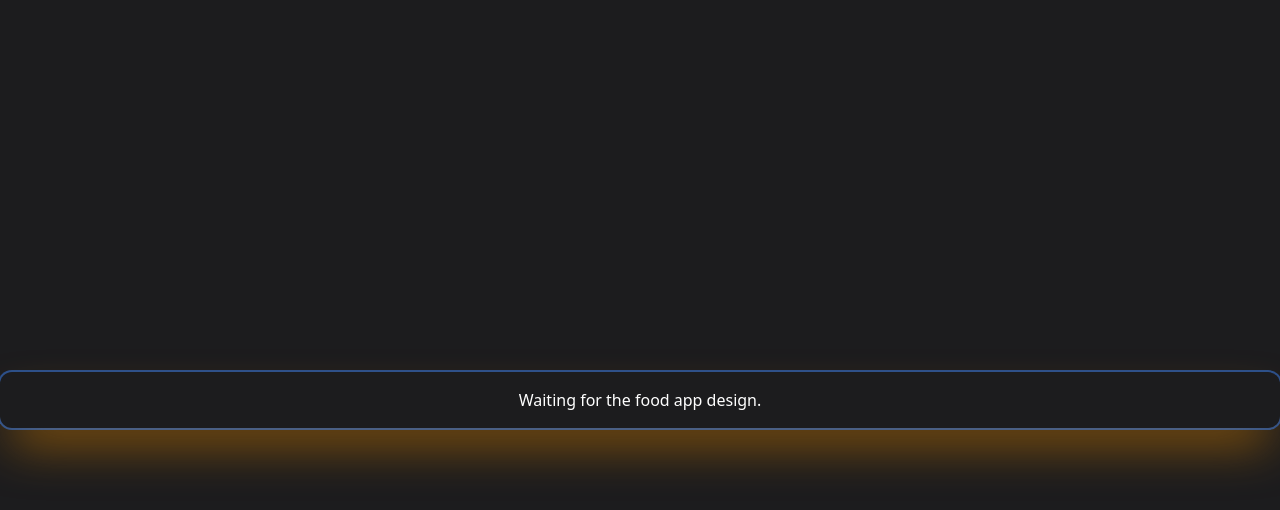
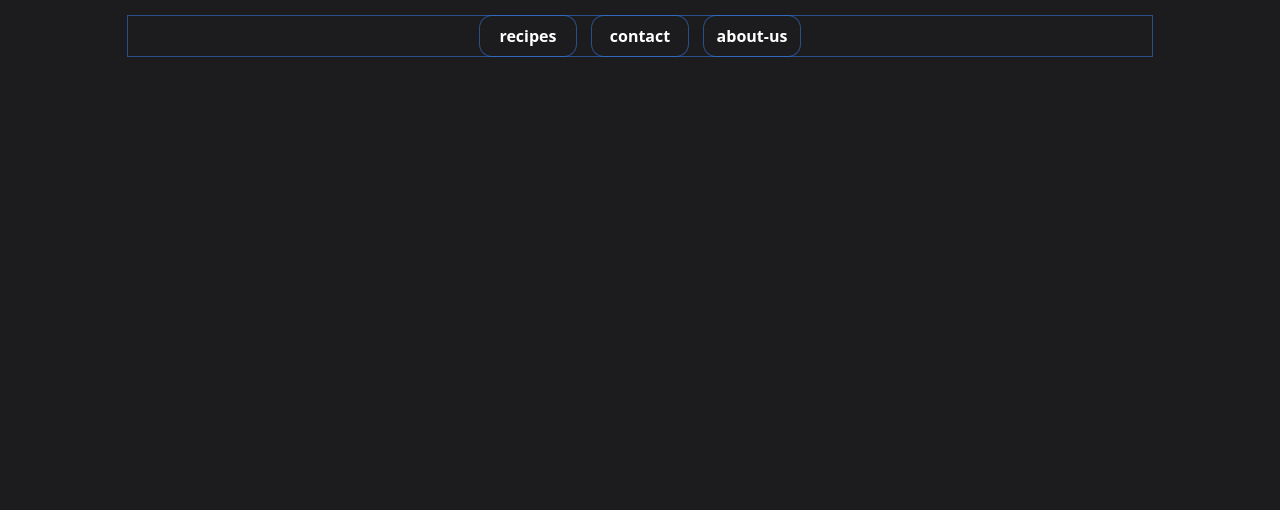
Before and after one commit to dOx144/daily-react, a React (Vite) app in the folder client/: page /food in a window 1280 px wide. Shown: the top 510 px of the page. Built offline with nearby package versions, Linux system fonts and the light colour scheme.

Commit message:
added vercel.json file.

```diff
--- /dev/null
+++ b/client/src/components/blogs/FoodNav.jsx
@@ -0,0 +1,25 @@
+const FoodNav = () => {
+
+  const foodNavs = [
+    {text:'recipes',
+     link:'/food/recipes'
+    },
+    {text:'contact',
+      link:'/food/contact'
+    },
+    {text:'about-us',
+      link:'/food/about-us'
+    }]
+
+  return (
+    <ul className="flex ring-1 items-center justify-center gap-4 w-full max-w-screen-lg mx-auto">
+    {foodNavs.map((el,i)=>(
+      <li key={el + i} className="font-semibold p-2 ring-1 rounded-xl w-full max-w-24">
+      {el.text}
+     </li>
+    ))}
+  </ul>
+  );
+}
+
+export default FoodNav;
--- a/client/src/pages/Food.jsx
+++ b/client/src/pages/Food.jsx
@@ -1,8 +1,10 @@
+import FoodNav from "../components/blogs/FoodNav";
+
 const Food = () => {
   return (
 
-    <div className="text-white w-full max-w-screen-2xl mx-auto text-center  flex min-h-screen justify-center items-center">
-     <h2 className="ring-2 w-full p-4 shadow-2xl shadow-yellow-700 rounded-xl ">Waiting for the food app design.</h2>
+    <div className="text-white w-full max-w-screen-2xl mx-auto text-center p-4">
+    <FoodNav/>
     </div>
 
   );
```
Also changed, not shown: client/vercel.json (added).
